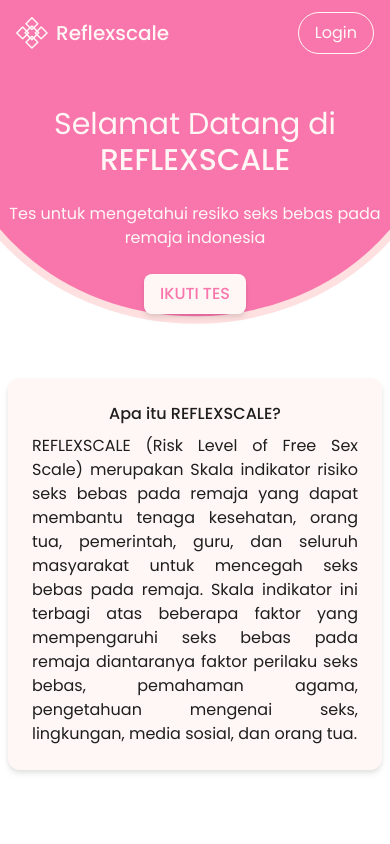
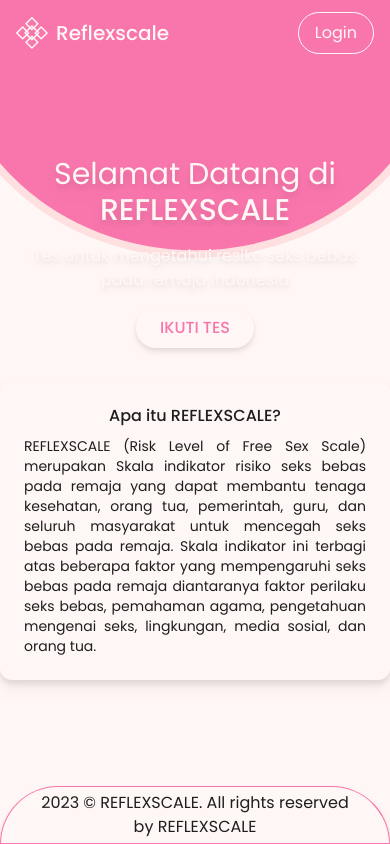
Before and after one commit to mahdabagas/reflexscale, a React (Vite) app: page / in a window 390 px wide. Built offline with nearby package versions, Linux system fonts and the light colour scheme.

Commit message:
edit: responsive and animation

```diff
--- a/src/pages/Home.jsx
+++ b/src/pages/Home.jsx
@@ -1,35 +1,45 @@
 import Nav from "../components/navbar/Nav";
+import { useNavigate } from "react-router-dom";
+import Footer from "../components/footer/Footer";
+import { useContext } from "react";
+import { ProfileContext } from "../context/ProfileContext";
+import { LoginContext } from "../context/LoginContext";
 
 // assets
 import bgVertical from "../assets/bg-vertical.svg";
 import Button from "../components/button/Button";
-import { Link } from "react-router-dom";
 
 const Home = () => {
+  const navigate = useNavigate();
+  const { user } = useContext(ProfileContext);
+  const { setVisible } = useContext(LoginContext);
+
+  console.log(user);
   return (
     <>
-      <div className="h-screen">
+      <div className="min-h-screen flex flex-col md:flex-none justify-between bg-white relative  ">
         <Nav />
-        <main className="relative w-full px-2">
-          <section className="relative z-10 pt-10 lg:pt-24">
-            <div className="flex flex-col gap-6 items-center text-white">
-              <h1 className="text-center text-3xl md:text-4xl lg:text-6xl">
+        <main className="w-full mb-12 ">
+          <section className="relative z-10 pt-8 md:pt-10 lg:pt-24">
+            <div className="animate-delay-500 animate-fade flex flex-col gap-4 items-center text-white">
+              <h1 className="text-center text-3xl md:text-4xl lg:text-6xl drop-shadow-lg px-4">
                 Selamat Datang di{" "}
                 <span className="font-medium">REFLEXSCALE</span>
               </h1>
-              <h2 className="text-center md:text-xl lg:text-2xl">
+              <h2 className="text-center md:text-xl lg:text-2xl drop-shadow-md px-4">
                 Tes untuk mengetahui resiko seks bebas pada remaja indonesia
               </h2>
-              <Link to="/test">
-                <Button
-                  className={`bg-white text-primary px-4 font-medium hover:opacity-70 drop-shadow-md rounded-lg`}
-                >
-                  IKUTI TES
-                </Button>
-              </Link>
-              <section className="bg-white flex flex-col gap-2 items-center mt-10 max-w-3xl p-6 rounded-xl drop-shadow-md">
+              <Button
+                onClick={() =>
+                  user ? navigate("/test") : setVisible(() => true)
+                }
+                className={`bg-white text-primary px-6 font-medium drop-shadow-md hover:drop-shadow-xl rounded-full  `}
+              >
+                IKUTI TES
+              </Button>
+              <section className="bg-white flex flex-col gap-2 items-center mt-4 mb:mt-10 max-w-3xl p-6 rounded-xl drop-shadow-lg">
                 <h3 className="text-black font-medium">Apa itu REFLEXSCALE?</h3>
-                <p className="text-black text-justify">
+                <p className="text-black text-justify text-sm md:text-base">
                   REFLEXSCALE (Risk Level of Free Sex Scale) merupakan Skala
                   indikator risiko seks bebas pada remaja yang dapat membantu
                   tenaga kesehatan, orang tua, pemerintah, guru, dan seluruh
@@ -43,7 +53,7 @@
             </div>
           </section>
           {/* Background */}
-          <div className="w-full h-full absolute top-0 md:-top-44 lg:-top-[19rem] -z-0 left-0 right-0 ">
+          <div className="animate-fade-down w-full flex-none absolute -top-0 md:-top-44 lg:-top-[19rem] -z-0 left-0 right-0 ">
             <img
               src={bgVertical}
               alt="background-vertical"
@@ -51,7 +61,7 @@
             />
           </div>
         </main>
-        <footer></footer>
+        <Footer />
       </div>
     </>
   );
```
